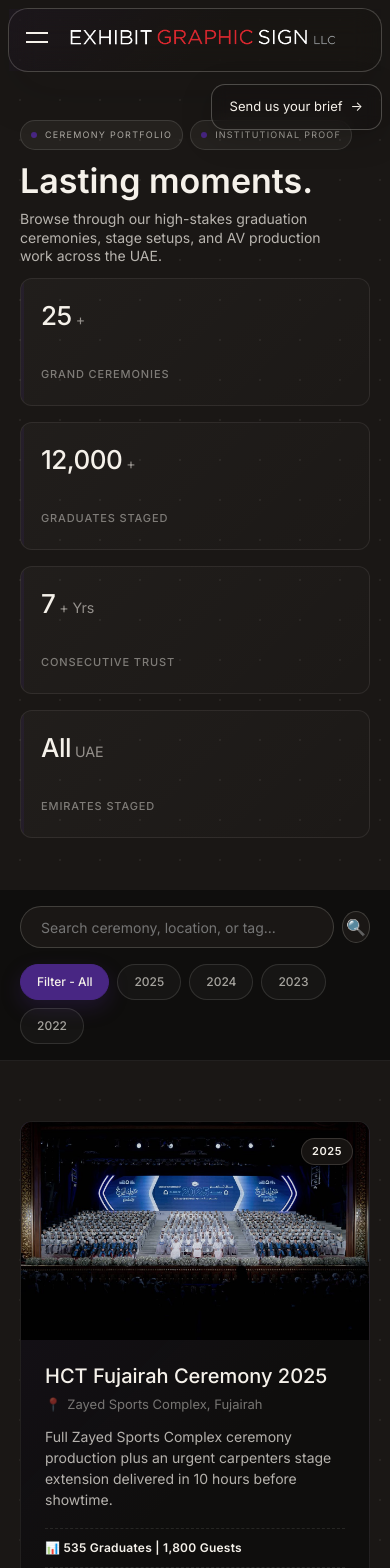
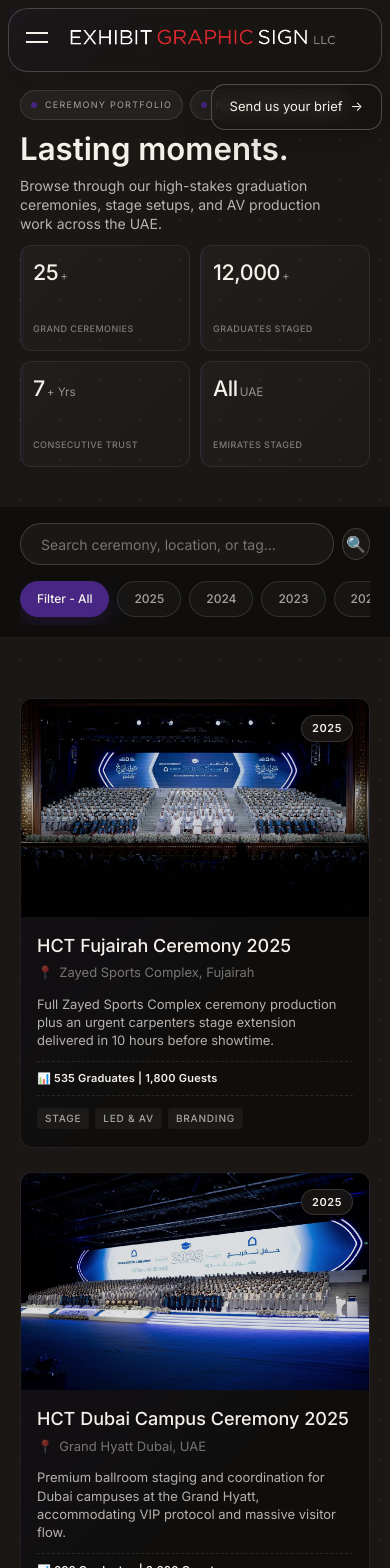
Before and after one commit to Talha-glitched/EGS-digital, a React (Vite) app in the folder client/: page /graduation-portfolio in a window 390 px wide. Shown: the top 1568 px of the page. Built offline with nearby package versions, Linux system fonts and the light colour scheme.

Commit message:
refactor: consolidate and enhance responsive styles for graduation portfolio page and modal components

```diff
--- a/client/src/styles/pages/graduation-portfolio.css
+++ b/client/src/styles/pages/graduation-portfolio.css
@@ -428,6 +428,8 @@
               opacity 0.55s cubic-bezier(0.16, 1, 0.3, 1);
   display: flex;
   flex-direction: column;
+  min-width: 0;
+  max-width: 100%;
 }
 
 .portfolio-modal-overlay.is-open .portfolio-modal-container {
@@ -447,6 +449,11 @@
   top: 0;
   background: #0f0e0d;
   z-index: 10;
+}
+
+.modal-header-left {
+  flex: 1;
+  min-width: 0;
 }
 
 .modal-header-left h2 {
@@ -507,6 +514,7 @@
   display: grid;
   grid-template-columns: 1.5fr 1fr;
   gap: clamp(24px, 4vw, 48px);
+  min-width: 0;
 }
 
 /* Left Column: Showcase & Tab Navigation */
@@ -514,6 +522,7 @@
   display: flex;
   flex-direction: column;
   gap: 24px;
+  min-width: 0;
 }
 
 .modal-media-viewport {
@@ -680,60 +689,7 @@
   margin-top: 2px;
 }
 
-/* Responsiveness */
-@media (max-width: 960px) {
-  .portfolio-grid {
-    grid-template-columns: repeat(2, 1fr);
-  }
-
-  .portfolio-modal-body {
-    grid-template-columns: 1fr;
-    gap: 36px;
-  }
-}
-
-@media (max-width: 768px) {
-  .filter-search-container {
-    padding: 16px 0;
-  }
-
-  .filter-search-inner {
-    flex-direction: column-reverse;
-    align-items: stretch;
-    gap: 16px;
-  }
-
-  .search-box-wrap {
-    max-width: none;
-  }
-
-  .filters-group {
-    justify-content: flex-start;
-    gap: 8px;
-  }
-
-  .filter-btn {
-    padding: 8px 16px;
-    font-size: 12px;
-  }
-
-  .portfolio-grid {
-    grid-template-columns: 1fr;
-    gap: 24px;
-  }
-
-  .portfolio-modal-overlay {
-    padding: 12px;
-  }
-
-  .portfolio-modal-container {
-    max-height: 95vh;
-  }
-
-  .modal-tab-gallery-grid {
-    grid-template-columns: 1fr;
-  }
-}
+/* Responsiveness overrides (consolidated at the bottom of the file) */
 
 /* Dashboard stats grid and featured ceremony banner inside Hero section */
 .hero-stats-grid {
@@ -867,14 +823,205 @@
   color: rgba(245, 241, 234, 0.72);
 }
 
-@media (max-width: 900px) {
-  .hero-stats-grid {
+/* --- Responsive Overrides --- */
+
+/* Media query for large tablets & small desktops */
+@media (max-width: 960px) {
+  .portfolio-grid {
     grid-template-columns: repeat(2, 1fr);
+  }
+
+  .portfolio-modal-body {
+    grid-template-columns: 1fr;
+    gap: 36px;
   }
 }
 
-@media (max-width: 480px) {
-  .hero-stats-grid {
+/* Media query for standard tablets */
+@media (max-width: 768px) {
+  .graduation-portfolio-page .content-hero {
+    padding-top: 100px;
+    padding-bottom: 40px;
+  }
+
+  .filter-search-container {
+    padding: 16px 0;
+  }
+
+  .filter-search-inner {
+    flex-direction: column-reverse;
+    align-items: stretch;
+    gap: 16px;
+  }
+
+  .search-box-wrap {
+    max-width: none;
+  }
+
+  /* Horizontal swipe scrolling for filter tags on mobile */
+  .filters-group {
+    display: flex;
+    overflow-x: auto;
+    flex-wrap: nowrap;
+    padding-bottom: 8px;
+    margin-bottom: -4px;
+    -webkit-overflow-scrolling: touch;
+    scrollbar-width: none;
+    width: 100%;
+    gap: 8px;
+    justify-content: flex-start;
+  }
+
+  .filters-group::-webkit-scrollbar {
+    display: none;
+  }
+
+  .filter-btn {
+    padding: 8px 16px;
+    font-size: 12px;
+    flex-shrink: 0;
+  }
+
+  .portfolio-grid {
     grid-template-columns: 1fr;
+    gap: 24px;
+  }
+
+  .portfolio-modal-overlay {
+    padding: 12px;
+  }
+
+  .portfolio-modal-container {
+    max-height: 95vh;
+  }
+
+  .portfolio-modal-body {
+    grid-template-columns: 1fr;
+    gap: 28px;
+    padding: 20px;
+  }
+
+  .modal-tab-gallery-grid {
+    grid-template-columns: repeat(2, 1fr);
+    gap: 8px;
   }
 }
+
+/* Media query for phone screens */
+@media (max-width: 480px) {
+  .graduation-portfolio-page .content-hero {
+    padding-top: 90px;
+    padding-bottom: 24px;
+  }
+
+  .graduation-portfolio-page .content-hero h1.wide-title {
+    font-size: clamp(30px, 8vw, 36px);
+  }
+
+  /* Compact 2x2 dashboard stats grid on mobile */
+  .hero-stats-grid {
+    grid-template-columns: repeat(2, 1fr);
+    gap: 10px;
+    margin-bottom: 16px;
+  }
+
+  .stat-card {
+    padding: 16px 12px;
+    min-height: 106px;
+  }
+
+  .stat-num {
+    font-size: clamp(20px, 5.5vw, 24px);
+  }
+
+  .stat-unit {
+    font-size: 0.55em;
+    margin-left: 2px;
+  }
+
+  .stat-label {
+    font-size: 9px;
+    margin-top: 8px;
+    letter-spacing: 0.05em;
+  }
+
+  .portfolio-card-body {
+    padding: 18px 16px;
+  }
+
+  .portfolio-card-body h3 {
+    font-size: 18px;
+  }
+
+  .portfolio-card-desc {
+    font-size: 13px;
+    line-height: 1.4;
+    margin-bottom: 12px;
+  }
+
+  .portfolio-card-stats {
+    font-size: 11px;
+    padding: 8px 0;
+    margin-bottom: 12px;
+  }
+
+  /* Modal phone layout optimizations */
+  .portfolio-modal-header {
+    padding: 16px 20px;
+  }
+
+  .modal-header-left h2 {
+    font-size: 20px;
+    line-height: 1.2;
+  }
+
+  .modal-close-btn {
+    width: 32px;
+    height: 32px;
+    font-size: 16px;
+  }
+
+  .portfolio-modal-body {
+    padding: 16px;
+  }
+
+  .category-tab-btn {
+    padding: 6px 12px;
+    font-size: 11px;
+  }
+
+  .modal-tab-content-panel h4 {
+    font-size: 16px;
+  }
+
+  .modal-tab-content-panel p {
+    font-size: 13px;
+    line-height: 1.5;
+  }
+
+  /* Stacking facts dossier table on phone screens */
+  .portfolio-modal-container .dossier-row {
+    flex-direction: column;
+    align-items: flex-start;
+    gap: 4px;
+    padding: 10px 0;
+  }
+
+  .portfolio-modal-container .dossier-row .k {
+    flex: none;
+    width: 100%;
+    font-size: 9px;
+    letter-spacing: 0.05em;
+  }
+
+  .portfolio-modal-container .dossier-row .v {
+    flex: none;
+    width: 100%;
+    text-align: left;
+    font-size: 13px;
+  }
+
+  .modal-scope-item {
+    font-size: 13px;
+  }
+}
```
